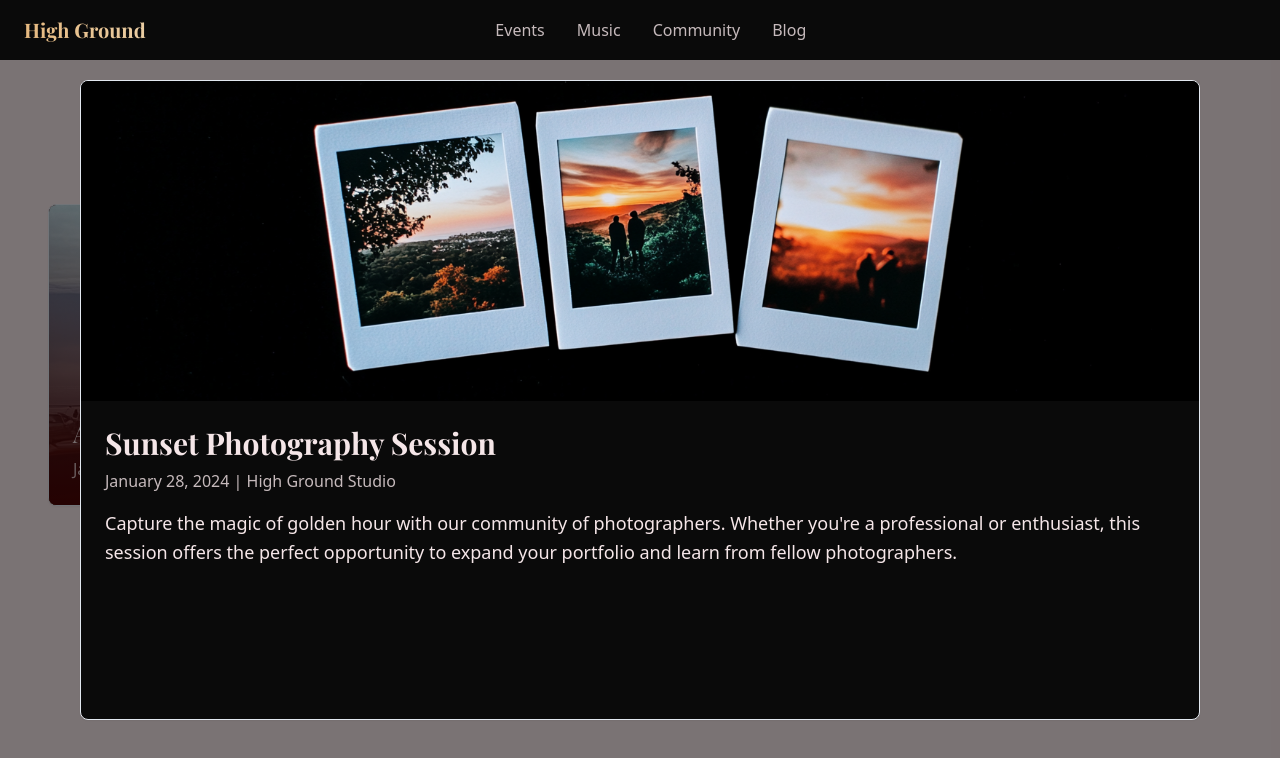
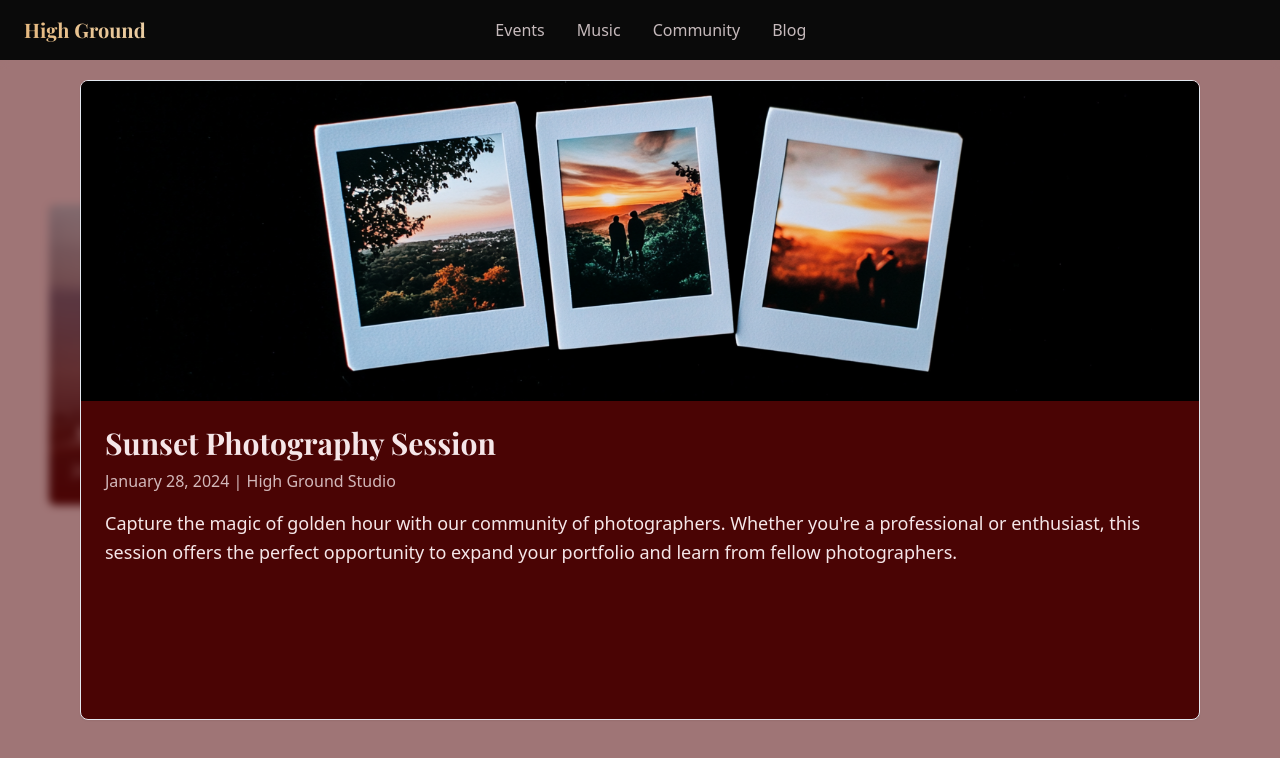
Before and after one commit to symphonyxr1/collage-canvas-haven, a React (Vite) app: page /events in a window 1280 px wide. Both pictures are taken after a click on the element 837 px from the left and 753 px from the top of the page. Shown: the top 758 px of the page. Built offline with nearby package versions, Linux system fonts and the light colour scheme.

Commit message:
Update event box interaction styles
Maintain the same overlay and background color theme when event boxes are clicked or tapped.
[skip gpt_engineer]

```diff
--- a/src/pages/Events.tsx
+++ b/src/pages/Events.tsx
@@ -59,7 +59,7 @@ const Events = () => {
               <Card
                 className={`overflow-hidden transition-all duration-500 cursor-pointer ${
                   expandedEvent === event.id
-                    ? "fixed inset-4 z-50 md:inset-20 bg-richBlack"
+                    ? "fixed inset-4 z-50 md:inset-20 bg-burgundy"
                     : "bg-burgundy hover:shadow-xl"
                 }`}
                 onClick={() => setExpandedEvent(expandedEvent === event.id ? null : event.id)}
@@ -71,7 +71,7 @@ const Events = () => {
                         className="h-[40vh] bg-cover bg-center"
                         style={{ backgroundImage: `url(${event.image})` }}
                       />
-                      <div className="p-6 text-warmBeige flex-1 overflow-y-auto">
+                      <div className="p-6 text-warmBeige flex-1 overflow-y-auto bg-burgundy">
                         <h2 className="text-3xl font-playfair font-bold mb-2">{event.title}</h2>
                         <p className="text-warmBeige/80 mb-4">{event.date} | {event.location}</p>
                         <p className="text-lg leading-relaxed">{event.description}</p>
@@ -101,7 +101,7 @@ const Events = () => {
       {/* Overlay when event is expanded */}
       {expandedEvent !== null && (
         <div
-          className="fixed inset-0 bg-black/50 z-40"
+          className="fixed inset-0 bg-burgundy/50 backdrop-blur-sm z-40"
           onClick={() => setExpandedEvent(null)}
         />
       )}
```
